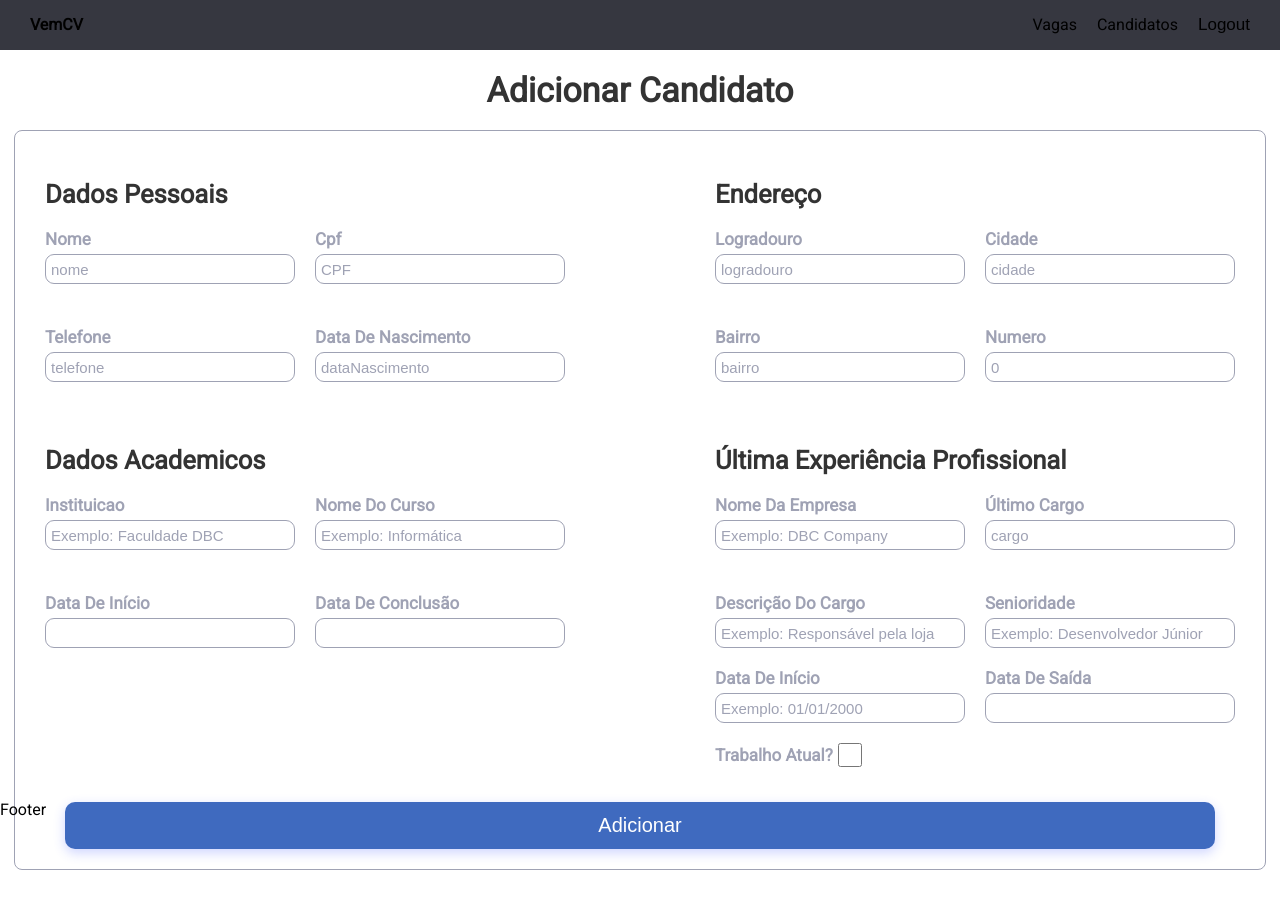
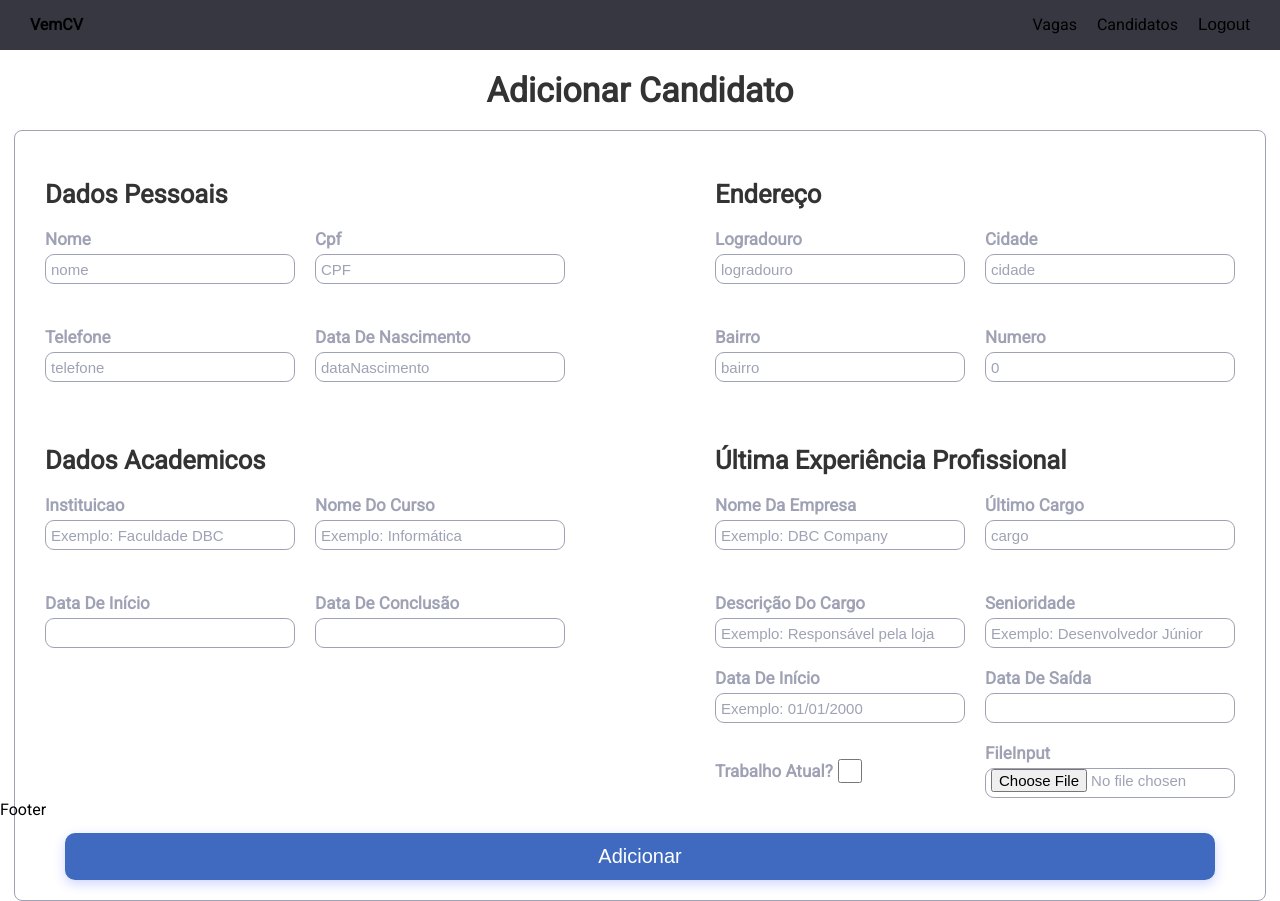
Before and after one commit to PauloFra/projeto-final-VemSer, a React (Create React App) app in the folder projeto-final-vemser/: page /form-curriculo in a window 1280 px wide. Before the commit the page ends 870 px from the top, so only its background shows below. Built offline with nearby package versions, Linux system fonts and the light colour scheme; sample sign-in values are in the browser's storage.

Commit message:
feat:comm

```diff
--- a/projeto-final-vemser/src/pages/formCandidato/FormCurriculo.tsx
+++ b/projeto-final-vemser/src/pages/formCandidato/FormCurriculo.tsx
@@ -1,6 +1,9 @@
 import InputMask from "react-input-mask";
 import { Formik, Field, Form, FormikHelpers } from "formik";
 import { useEffect, useState } from "react";
+
+// import Experiencias from "../../components/experienciasForm/Experiencias";
+
 import { Values } from "../../model/CandidatoDTO";
 import { useNavigate, useParams } from "react-router-dom";
 import api from "../../api";
@@ -25,19 +28,20 @@ function FormCurriculo() {
   }, []);
 
   async function postCandidato(values: Values) {
-    const newValues = prepareDataToInsert(values);
-    try {
-      const { data } = await api.post("/candidato-completo", newValues);
-      console.log(data);
+    console.log('FORMIK =>', values);
+    // const newValues = prepareDataToInsert(values);
+    // try {
+    //   const { data } = await api.post("/candidato-completo", newValues);
+    //   console.log(data);
 
-      Notiflix.Notify.success("Candidato Cadastrado com sucesso");
-      setTimeout(() => {
-       document.location.reload();
-      }, 1000);
+    //   Notiflix.Notify.success("Candidato Cadastrado com sucesso");
+    //   // setTimeout(() => {
+    //   //  document.location.reload();
+    //   // }, 1000);
 
-    } catch (error) {
-      console.log(error);
-    }
+    // } catch (error) {
+    //   console.log(error);
+    // }
   }
 
   async function getInCandidatoById(idCandidato: string) {
@@ -111,6 +115,7 @@ function FormCurriculo() {
                 dataInicioExperiencia: "",
                 trabalhandoAtualmente: false,
                 dataFimExperiencia: "",
+                fileInput:undefined
               }
         }
         validationSchema={SingupSchema}
@@ -345,7 +350,19 @@ function FormCurriculo() {
                   <C.DivError>{errors.trabalhandoAtualmente}</C.DivError>
                 ) : null}
               </C.DivRowFlex>
+              <C.DivFlexColumn>
+                <C.Label htmlFor="fileInput">fileInput</C.Label>
+                <Field
+                  disabled={trabalhandoAtualmente}
+                  id="fileInput"
+                  name="fileInput"
+                  accept="application/pdf"
+                  type="file"
+                />
+
+              </C.DivFlexColumn>
             </C.ContainerInputs>
+
             {idCandidato ? (
               <C.Botao type="submit">Atualizar</C.Botao>
             ) : (
--- /dev/null
+++ b/projeto-final-vemser/src/pages/pageForTeste/Teste.tsx
@@ -0,0 +1,8 @@
+import React from 'react';
+function Teste() {
+  return (
+   <input type="file" />
+  )
+}
+
+export default Teste
--- a/projeto-final-vemser/src/routers.tsx
+++ b/projeto-final-vemser/src/routers.tsx
@@ -8,7 +8,8 @@ import Vagas from "./pages/vagas/Vagas";
 import Header from "./components/header/Header";
 import GetReducedProvider from "./context/GetReducedContext";
 import Footer from "./components/footer/Footer";
-import CandidatoDetalhamento from "./pages/candidatoDetalhamento/CandidatoDetalhamento";
+
+import Teste from "./pages/pageForTeste/Teste";
 function Routers() {
   return (
     <BrowserRouter>
@@ -20,6 +21,8 @@ function Routers() {
             <Route path="/login" element={<Login />} />
             <Route path="/" element={<Vagas />} />
             <Route path="/curriculos" element={<Curriculos />} />
+
+            <Route path="/testeForm" element={<Teste />} />
 
             <Route path="/form-curriculo" element={<FormCurriculo />}>
               <Route path=":idCandidato" element={<FormCurriculo />} />
--- a/projeto-final-vemser/src/utils.tsx
+++ b/projeto-final-vemser/src/utils.tsx
@@ -32,6 +32,7 @@ export function prepareDataToInsert(values: any) {
         descricao: values.descricaoDoCargo,
         nomeEmpresa: values.nomeEmpresa,
       },
+
     ],
     logradouro: values.logradouro,
     nome: values.nome,
@@ -44,6 +45,7 @@ export function prepareDataToInsert(values: any) {
 
 export function PrepareDataFromGet (candidatoForUpdate:any) {
   const NewDates = {
+    fileInput:null,
     nome: candidatoForUpdate.nome,
     cpf: candidatoForUpdate.cpf,
     dataNascimento:moment(candidatoForUpdate.dataNascimento ,"YYYY-MM-DD").format('DD/MM/YYYY') ,
```
Also changed, not shown: projeto-final-vemser/src/model/CandidatoDTO.tsx (line endings or trailing spaces).
